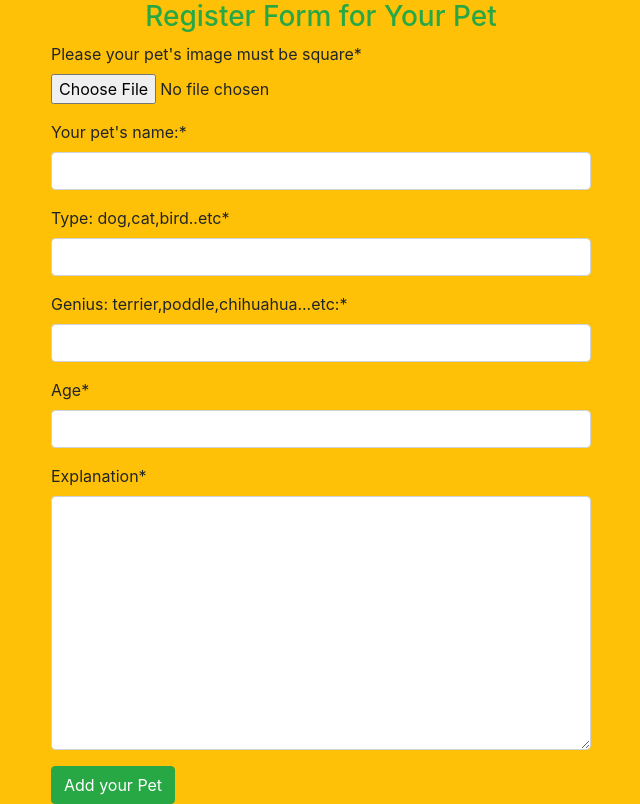
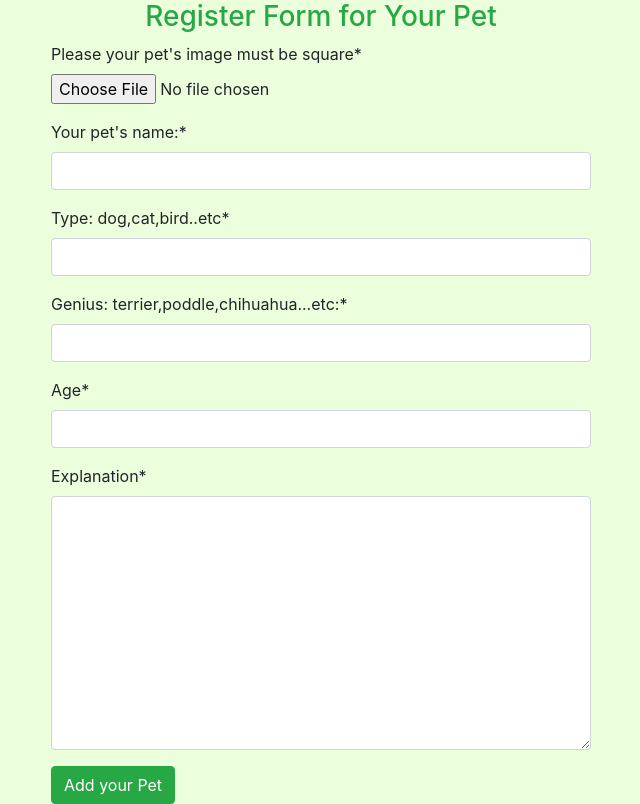
Before and after one commit to gzdlmn/vet-app, a Django app: page /pet/addpet/ in a window 1280 px wide. Shown: the part 126-930 px from the top of the page, without its empty margins (319-959 px from the left). Run offline with Django 3.2, Linux system fonts and the light colour scheme; some libraries are stand-ins or nearby versions.

Commit message:
edited style css

```diff
--- a/templates/addpet.html
+++ b/templates/addpet.html
@@ -4,7 +4,7 @@ Kliniğe Katıl
 {% endblock %}
 {% block body %}
 {% load crispy_forms_tags %}
-    <header class="container-fluid bg-warning">
+    <header class="container-fluid">
         <div class="container">
             <div class="row">
                 <div class="col-md-6 m-auto">
--- a/templates/detail.html
+++ b/templates/detail.html
@@ -2,7 +2,7 @@
 {% block title %}
 {% endblock %}
 {% block body %}
-    <header class="container-fluid bg-warning">
+    <header class="container-fluid">
         <div class="container">
             <div class="card">
                 <div class="card-header text-center">
```
Also changed, not shown: db.sqlite3, media/poddle-4.jpg (added).
